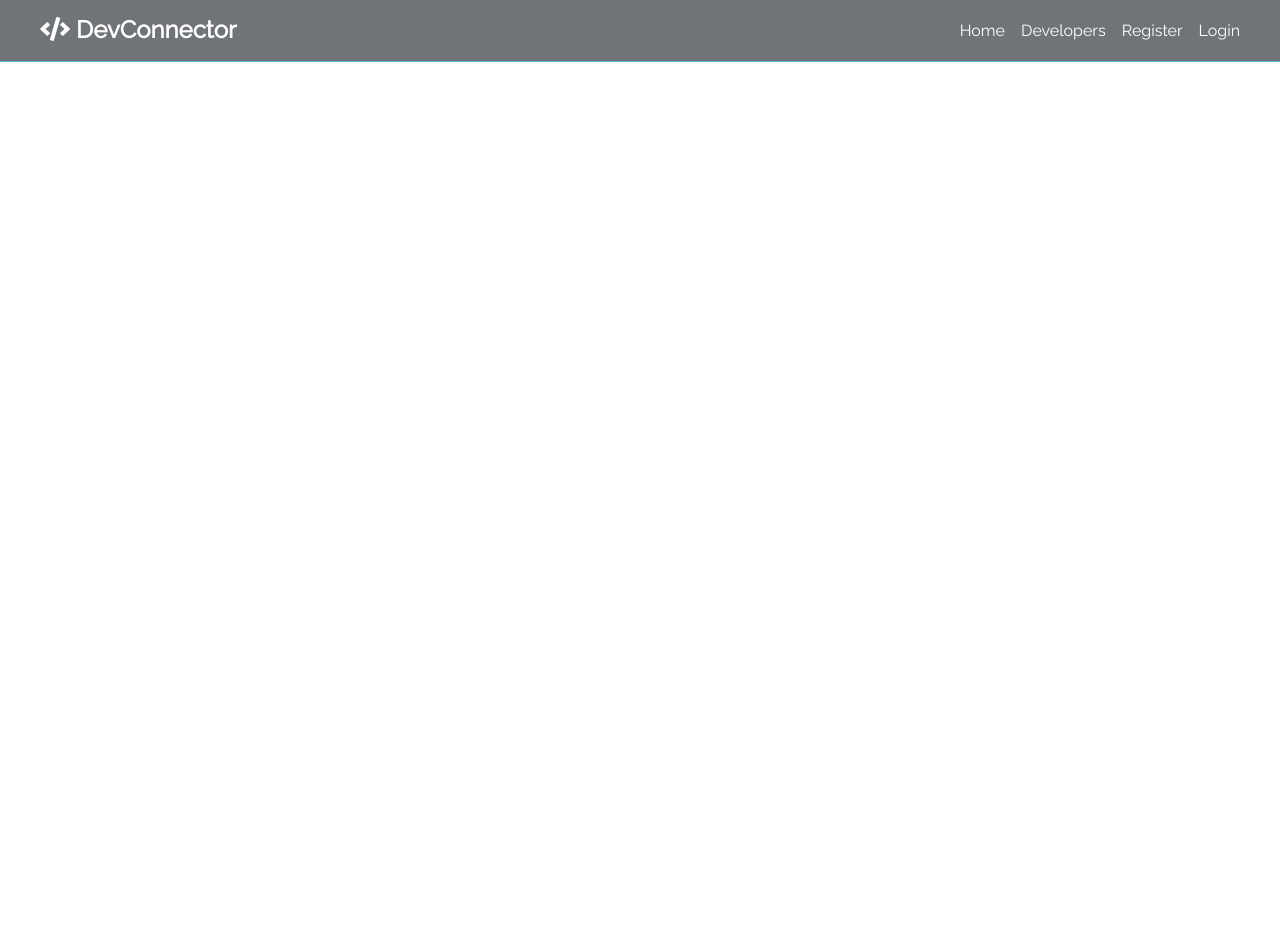
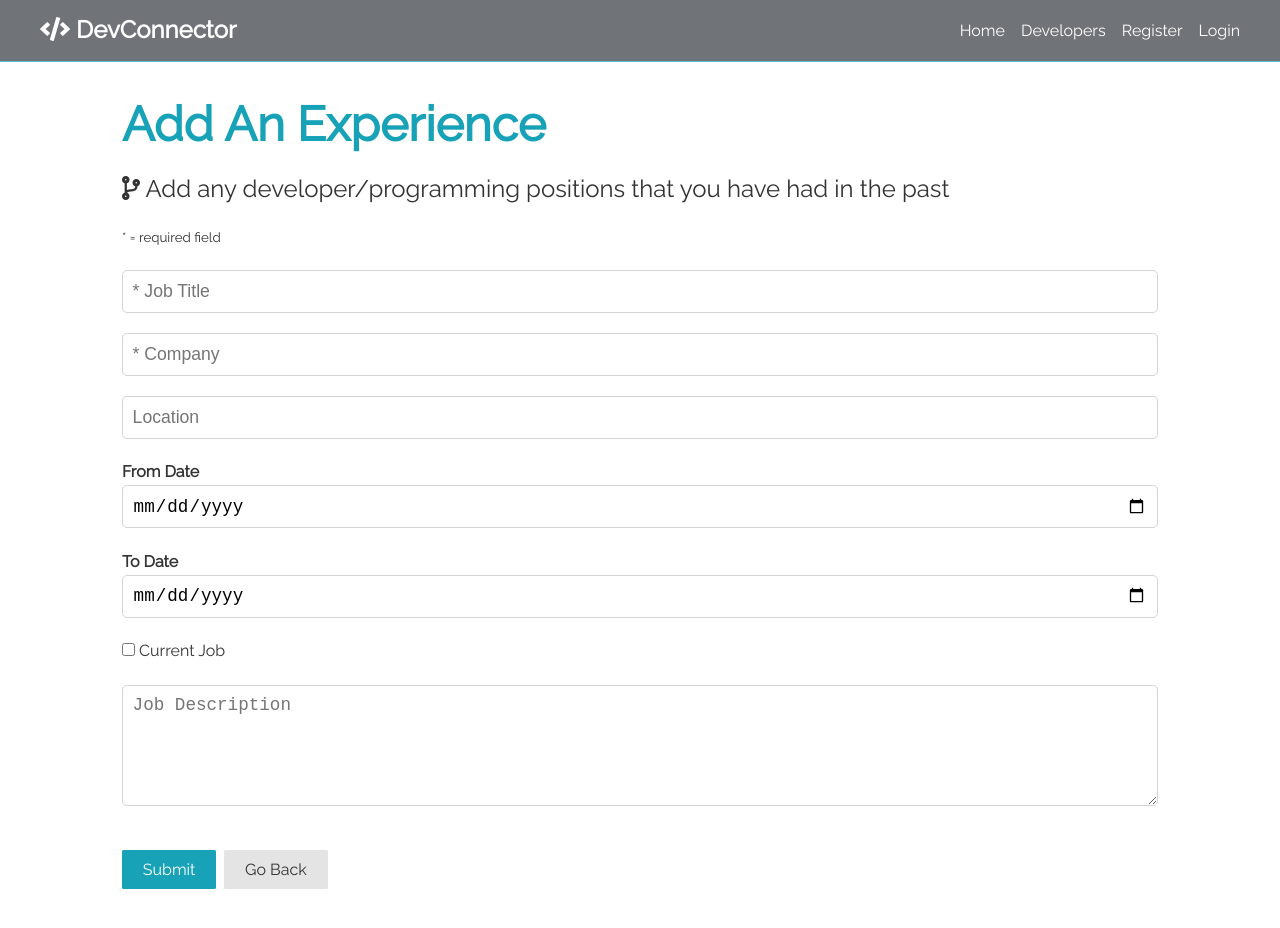
Before and after one commit to Amir-Bagjani/sass-website-travi, a React (Create React App) app: page /add-experience in a window 1280 px wide. Shown: the top 928 px of the page. Before the commit the page ends 800 px from the top, so only its background shows below. Built offline with nearby package versions, Linux system fonts and the light colour scheme.

Commit message:
add experience page add

```diff
--- a/src/App.js
+++ b/src/App.js
@@ -7,6 +7,8 @@ import Profiles from "./pages/Profiles";
 import Profile from "./pages/Profile";
 import Dashboard from "./pages/Dashboard";
 import CreateProfile from "./pages/CreateProfile";
+import AddExperince from "./pages/AddExperince";
+import AddEducation from "./pages/AddEducation";
 
 function App() {
   return (
@@ -20,6 +22,8 @@ function App() {
         <Route path="profile" element={<Profile />} />
         <Route path="dashboard" element={<Dashboard />} />
         <Route path="edit-profile" element={<CreateProfile />} />
+        <Route path="add-education" element={<AddEducation />} />
+        <Route path="add-experience" element={<AddExperince />} />
       </Routes>
     </BrowserRouter>
   );
--- /dev/null
+++ b/src/pages/AddEducation.jsx
@@ -0,0 +1,11 @@
+import React from 'react'
+
+const AddEducation = () => {
+  return (
+    <section className="container">
+        education
+    </section>
+  )
+}
+
+export default AddEducation
--- /dev/null
+++ b/src/pages/AddExperince.jsx
@@ -0,0 +1,48 @@
+
+const AddExperince = () => {
+  return (
+    <section className="container">
+        <h1 className="large text-primary">Add An Experience</h1>
+
+        <p className="lead">
+        <i className="fas fa-code-branch"></i> Add any developer/programming
+        positions that you have had in the past
+      </p>
+      <small>* = required field</small>
+      <form className="form">
+        <div className="form-group">
+          <input type="text" placeholder="* Job Title" name="title" required />
+        </div>
+        <div className="form-group">
+          <input type="text" placeholder="* Company" name="company" required />
+        </div>
+        <div className="form-group">
+          <input type="text" placeholder="Location" name="location" />
+        </div>
+        <div className="form-group">
+          <h4>From Date</h4>
+          <input type="date" name="from" />
+        </div>
+        <div className="form-group">
+          <h4>To Date</h4>
+          <input type="date" name="to" />
+        </div>
+        <div className="form-group">
+          <p><input type="checkbox" name="current" value="" /> Current Job</p>
+        </div>
+        <div className="form-group">
+          <textarea
+            name="description"
+            cols="30"
+            rows="5"
+            placeholder="Job Description"
+          ></textarea>
+        </div>
+        <button type="submit" className="btn btn-primary my-1">Submit</button>
+        <a className="btn my-1" href="dashboard.html">Go Back</a>
+      </form>
+    </section>
+  )
+}
+
+export default AddExperince
--- a/src/pages/CreateProfile.jsx
+++ b/src/pages/CreateProfile.jsx
@@ -13,8 +13,8 @@ const CreateProfile = () => {
 
         <small>* = required fields</small>
 
-        <form class="form">
-            <div class="form-group">
+        <form className="form">
+            <div className="form-group">
             <select name="status">
                 <option value="0">* Select Professional Status</option>
                 <option value="Developer">Developer</option>
@@ -26,84 +26,84 @@ const CreateProfile = () => {
                 <option value="Intern">Intern</option>
                 <option value="Other">Other</option>
             </select>
-            <small class="form-text"
+            <small className="form-text"
                 >Give us an idea of where you are at in your career</small
             >
             </div>
-            <div class="form-group">
+            <div className="form-group">
             <input type="text" placeholder="Company" name="company" />
-            <small class="form-text"
+            <small className="form-text"
                 >Could be your own company or one you work for</small
             >
             </div>
-            <div class="form-group">
+            <div className="form-group">
             <input type="text" placeholder="Website" name="website" />
-            <small class="form-text"
+            <small className="form-text"
                 >Could be your own or a company website</small
             >
             </div>
-            <div class="form-group">
+            <div className="form-group">
             <input type="text" placeholder="Location" name="location" />
-            <small class="form-text"
+            <small className="form-text"
                 >City & state suggested (eg. Boston, MA)</small
             >
             </div>
-            <div class="form-group">
+            <div className="form-group">
             <input type="text" placeholder="* Skills" name="skills" />
-            <small class="form-text"
+            <small className="form-text"
                 >Please use comma separated values (eg.
                 HTML,CSS,JavaScript,PHP)</small
             >
             </div>
-            <div class="form-group">
+            <div className="form-group">
             <input
                 type="text"
                 placeholder="Github Username"
                 name="githubusername"
             />
-            <small class="form-text"
+            <small className="form-text"
                 >If you want your latest repos and a Github link, include your
                 username</small
             >
             </div>
-            <div class="form-group">
+            <div className="form-group">
             <textarea placeholder="A short bio of yourself" name="bio"></textarea>
-            <small class="form-text">Tell us a little about yourself</small>
+            <small className="form-text">Tell us a little about yourself</small>
             </div>
 
-            <div class="my-2">
-            <button type="button" class="btn btn-light">
+            <div className="my-2">
+            <button type="button" className="btn btn-light">
                 Add Social Network Links
             </button>
             <span>Optional</span>
             </div>
 
-            <div class="form-group social-input">
-            <i class="fab fa-twitter fa-2x"></i>
+            <div className="form-group social-input">
+            <i className="fab fa-twitter fa-2x"></i>
             <input type="text" placeholder="Twitter URL" name="twitter" />
             </div>
 
-            <div class="form-group social-input">
-            <i class="fab fa-facebook fa-2x"></i>
+            <div className="form-group social-input">
+            <i className="fab fa-facebook fa-2x"></i>
             <input type="text" placeholder="Facebook URL" name="facebook" />
             </div>
 
-            <div class="form-group social-input">
-            <i class="fab fa-youtube fa-2x"></i>
+            <div className="form-group social-input">
+            <i className="fab fa-youtube fa-2x"></i>
             <input type="text" placeholder="YouTube URL" name="youtube" />
             </div>
 
-            <div class="form-group social-input">
-            <i class="fab fa-linkedin fa-2x"></i>
+            <div className="form-group social-input">
+            <i className="fab fa-linkedin fa-2x"></i>
             <input type="text" placeholder="Linkedin URL" name="linkedin" />
             </div>
 
-            <div class="form-group social-input">
-            <i class="fab fa-instagram fa-2x"></i>
+            <div className="form-group social-input">
+            <i className="fab fa-instagram fa-2x"></i>
             <input type="text" placeholder="Instagram URL" name="instagram" />
             </div>
-            <button type="submit" class="btn btn-primary my-1">Submit</button>
-            <Link class="btn btn-light my-1" to="/dashboard">Go Back</Link>
+            <button type="submit" className="btn btn-primary my-1">Submit</button>
+            <Link className="btn btn-light my-1" to="/dashboard">Go Back</Link>
       </form>
     </section>
   )
--- a/src/pages/Dashboard.jsx
+++ b/src/pages/Dashboard.jsx
@@ -14,10 +14,10 @@ const Dashboard = () => {
             <Link to="/edit-profile" className="btn btn">
                 <i className="fas fa-user-circle text-primary"></i> Edit profile
             </Link>
-            <Link to="" className="btn btn">
+            <Link to="/add-experience" className="btn btn">
                 <i className="fab fa-black-tie text-primary"></i>  Add Experience
             </Link>
-            <Link to="" className="btn btn">
+            <Link to="/add-education" className="btn btn">
                 <i className="fas fa-graduation-cap text-primary"></i> Add Education
             </Link>
         </div>
--- a/src/styles/_utilities.scss
+++ b/src/styles/_utilities.scss
@@ -193,7 +193,6 @@
     gap: 0.5rem;
 
     i {
-
       &.fa-twitter {
         color: #38a1f3;
       }
```
